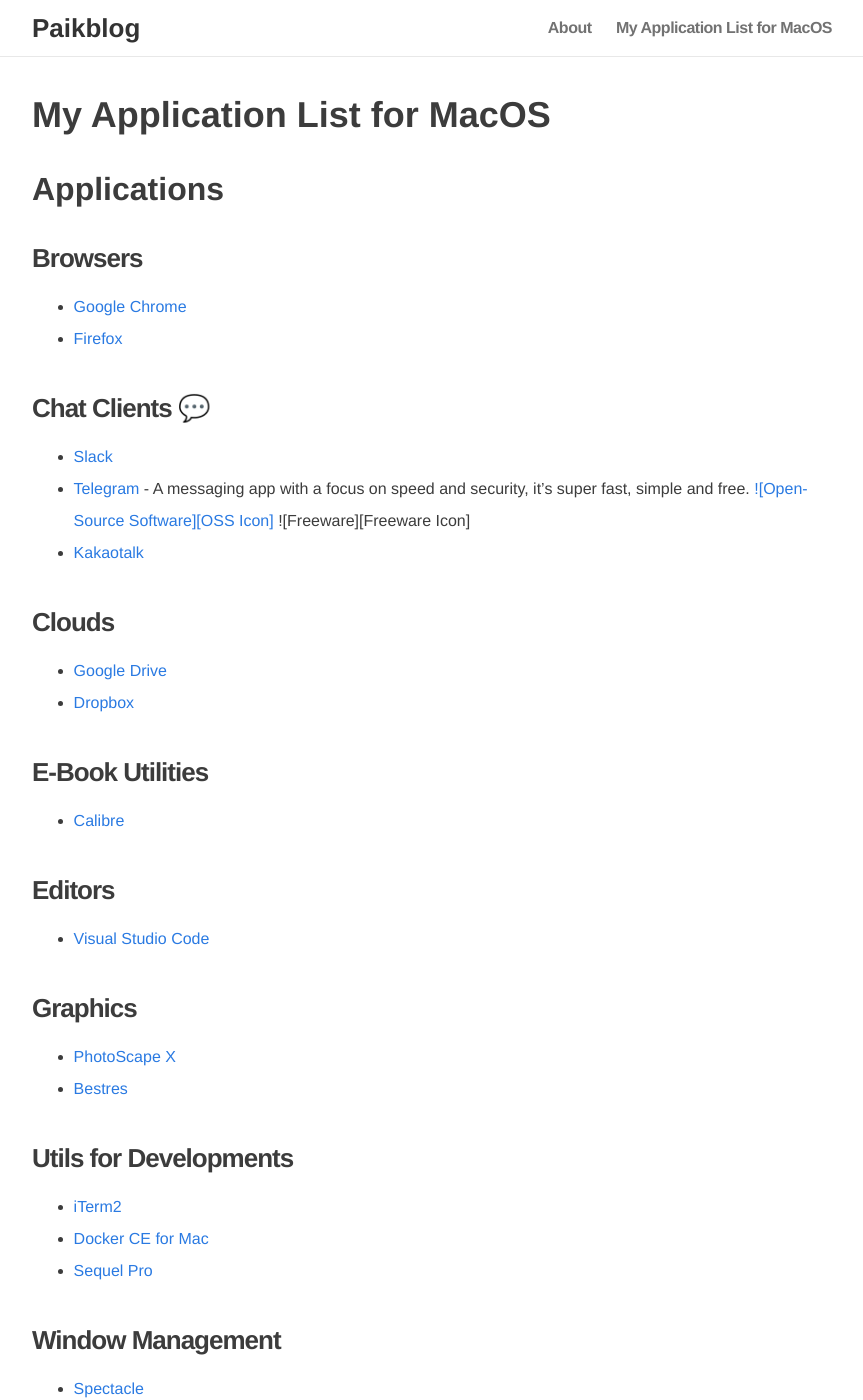
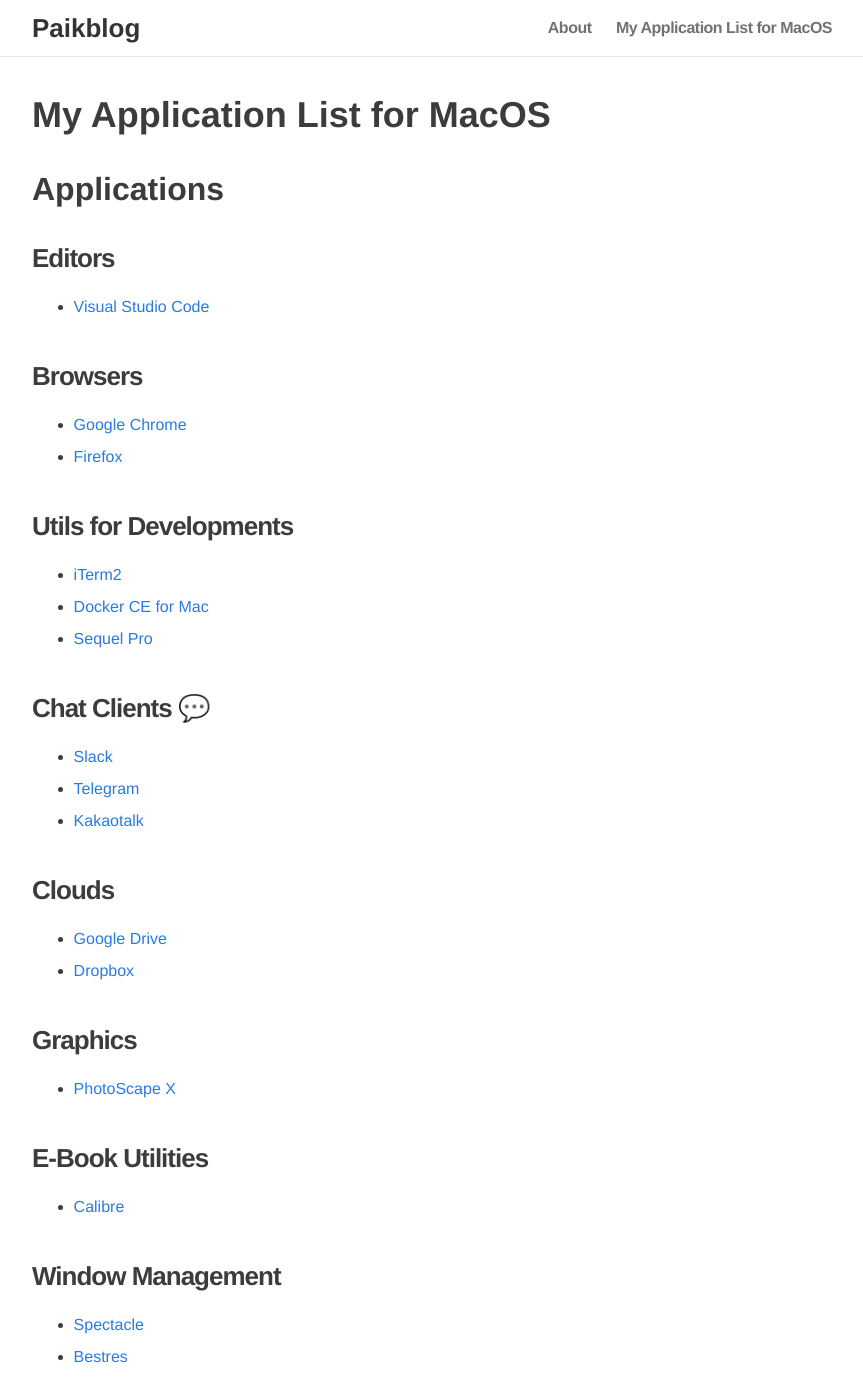
Before and after one commit to paikwiki/paikwiki.github.io, a Jekyll site: the page built from myAppList.md, in a window 1280 px wide and 1400 px high. Shown: the whole window, without its empty margins (208-1071 px from the left). Built offline with Jekyll 4.4.1, drawn with Linux system fonts in a browser that asks for light colours; emoji names are drawn with the system emoji font; some web fonts are replaced; some of the changed lines change nothing that is shown; some of the changed text lies outside the part shown.

Commit message:
Edited list order

```diff
--- a/myAppList.md
+++ b/myAppList.md
@@ -6,15 +6,25 @@
 
 ## Applications
 
+### Editors
+
+- [Visual Studio Code](https://code.visualstudio.com/)
+
 ### Browsers
 
 - [Google Chrome](https://www.google.com/chrome)
 - [Firefox](https://www.mozilla.org/firefox/)
 
+### Utils for Developments
+
+- [iTerm2](https://www.iterm2.com/)
+- [Docker CE for Mac](https://store.docker.com/editions/community/docker-ce-desktop-mac)
+- [Sequel Pro](https://www.sequelpro.com/)
+
 ### Chat Clients :speech_balloon:
 
 - [Slack](https://slack.com/)
-- [Telegram](https://telegram.org/) - A messaging app with a focus on speed and security, it’s super fast, simple and free. [![Open-Source Software][OSS Icon]](https://github.com/overtake/telegram) ![Freeware][Freeware Icon]
+- [Telegram](https://telegram.org/)
 - [Kakaotalk](http://www.kakao.com/talk)
 
 ### Clouds
@@ -22,28 +32,18 @@
 - [Google Drive](https://www.google.com/drive/)
 - [Dropbox](https://www.dropbox.com/)
 
+### Graphics
+
+- [PhotoScape X](http://x.photoscape.org/)
+
 ### E-Book Utilities
 
 - [Calibre](https://calibre-ebook.com/)
 
-### Editors
-
-- [Visual Studio Code](https://code.visualstudio.com/)
-
-### Graphics
-
-- [PhotoScape X](http://x.photoscape.org/)
-- [Bestres](https://bestres.wojtek.im/)
-
-### Utils for Developments
-
-- [iTerm2](https://www.iterm2.com/)
-- [Docker CE for Mac](https://store.docker.com/editions/community/docker-ce-desktop-mac)
-- [Sequel Pro](https://www.sequelpro.com/)
-
 ### Window Management
 
 - [Spectacle](https://www.spectacleapp.com/)
+- [Bestres](https://bestres.wojtek.im/)
 
 ### Miscellaneous
 
@@ -62,6 +62,6 @@
 
 - [Source Code Pro](https://adobe-fonts.github.io/source-code-pro/)
 
-## Reference
+## License
 
-- For a description of each application, refer to [iCHAIT/awesome-macOS](https://github.com/iCHAIT/awesome-macOS#contribute).
+This work is licensed under a Creative Commons Attribution 4.0 International License.
```
